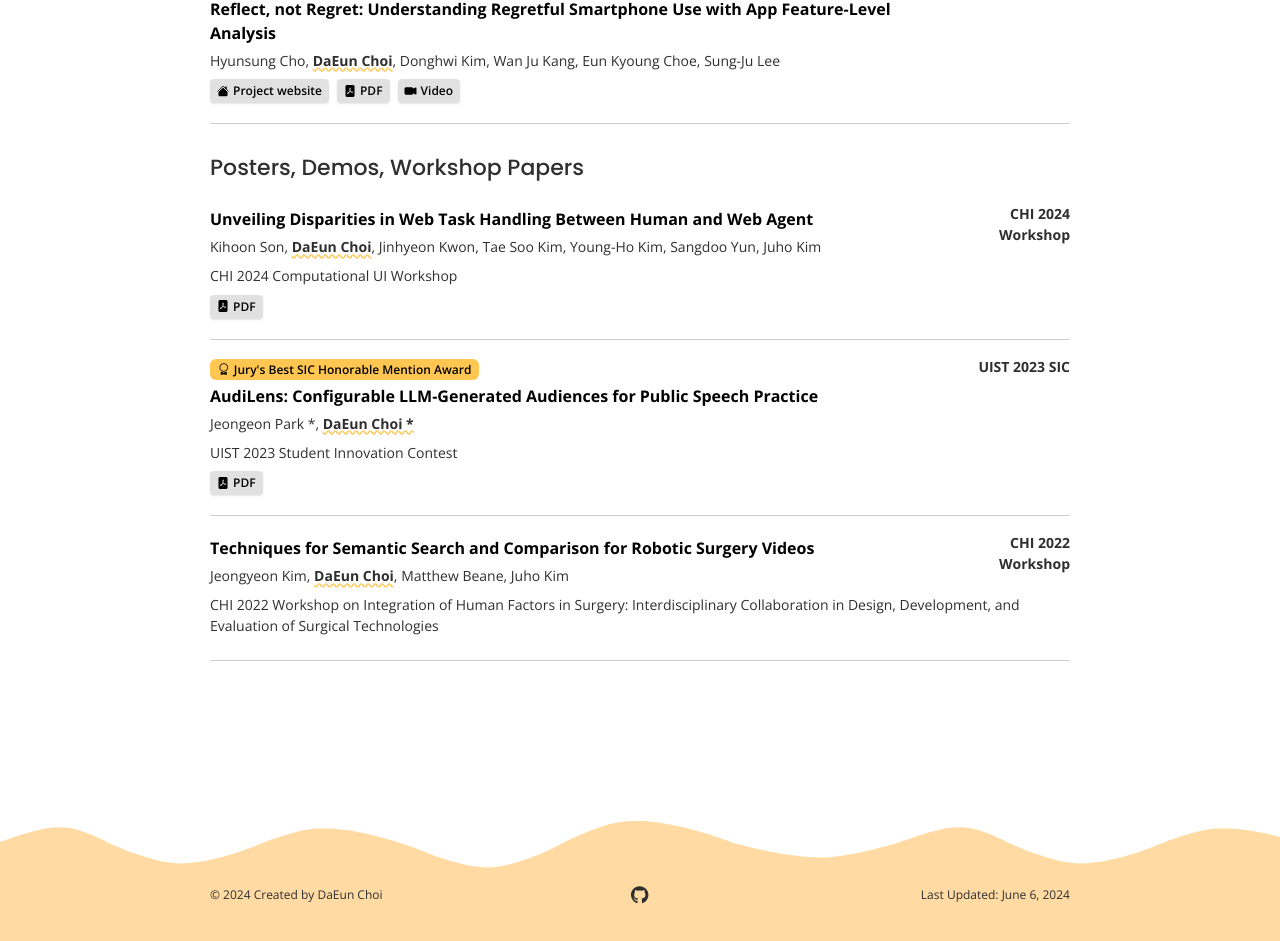
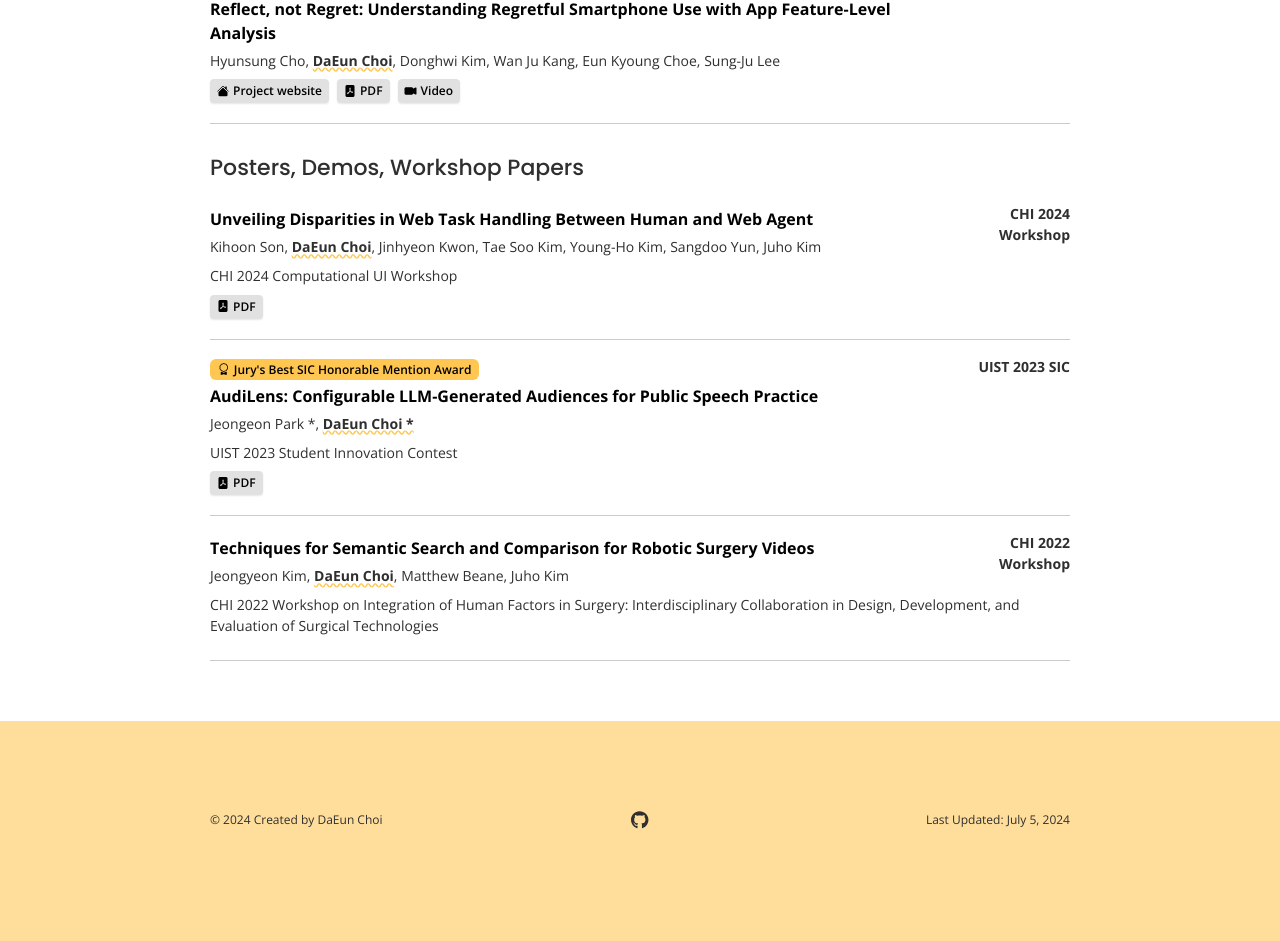
Before and after one commit to CheddarChoi/cheddarchoi.github.io, a React (Create React App) app: page / in a window 1280 px wide. Shown: the part 1413-2354 px from the top of the page. After the commit the page ends 2284 px from the top, so only its background shows below. Built offline with nearby package versions, Linux system fonts and the light colour scheme; some icons are missing.

Commit message:
Update footer styles and add publication data

```diff
--- a/src/App.js
+++ b/src/App.js
@@ -40,10 +40,6 @@ function App() {
             <Redirect path="*" to="/" />
           </Switch>
           <Footer />
-          <div className="position-relative">
-            <div className="footer-background" />
-            <div className="footer-background-flipped" />
-          </div>
         </StyledDiv>
       </ThemeProvider>
     </BrowserRouter>
--- a/src/components/footer.css
+++ /dev/null
@@ -1,12 +0,0 @@
-.footer-container {
-  position: relative;
-  display: flex;
-  height: 180px;
-  margin-top: 100px;
-  background-color: rgb();
-}
-
-.footer-content {
-  z-index: 1;
-  margin-top: 125px;
-}
--- a/src/components/footer.js
+++ b/src/components/footer.js
@@ -1,7 +1,7 @@
 import { FontAwesomeIcon } from "@fortawesome/react-fontawesome";
 import { faGithub } from "@fortawesome/free-brands-svg-icons";
 
-import "./footer.css";
+import "./footer.scss";
 
 const Footer = (props) => {
   return (
@@ -22,7 +22,7 @@ const Footer = (props) => {
             </a>
           </div>
           <div className="col-4 text-end">
-            <div>Last Updated: June 6, 2024</div>
+            <div>Last Updated: July 5, 2024</div>
           </div>
         </div>
       </div>
--- /dev/null
+++ b/src/components/footer.scss
@@ -0,0 +1,14 @@
+$primary-color: #ffc651;
+
+.footer-container {
+  position: relative;
+  display: flex;
+  height: 150px;
+  margin-top: 60px;
+  background-color: rgba($primary-color, 0.57);
+}
+
+.footer-content {
+  z-index: 1;
+  margin-top: 90px;
+}
--- a/src/data/publications.json
+++ b/src/data/publications.json
@@ -1,6 +1,7 @@
 [
   {
     "title": "A Context-Aware Onboarding Agent for Metaverse Powered by Large Language Models",
+    "url": "https://dl.acm.org/doi/10.1145/3643834.3661579",
     "conference": "DIS 2024",
     "authors": [
       { "name": "Jihyeong Hong" },
@@ -12,7 +13,7 @@
       { "name": "Zucheul Lee" },
       { "name": "Juho Kim", "url": "https://juhokim.com/" }
     ],
-    "toappear": true
+    "toappear": false
   },
   {
     "title": "CreativeConnect: Supporting Reference Recombination for Graphic Design Ideation with Generative AI",
```
